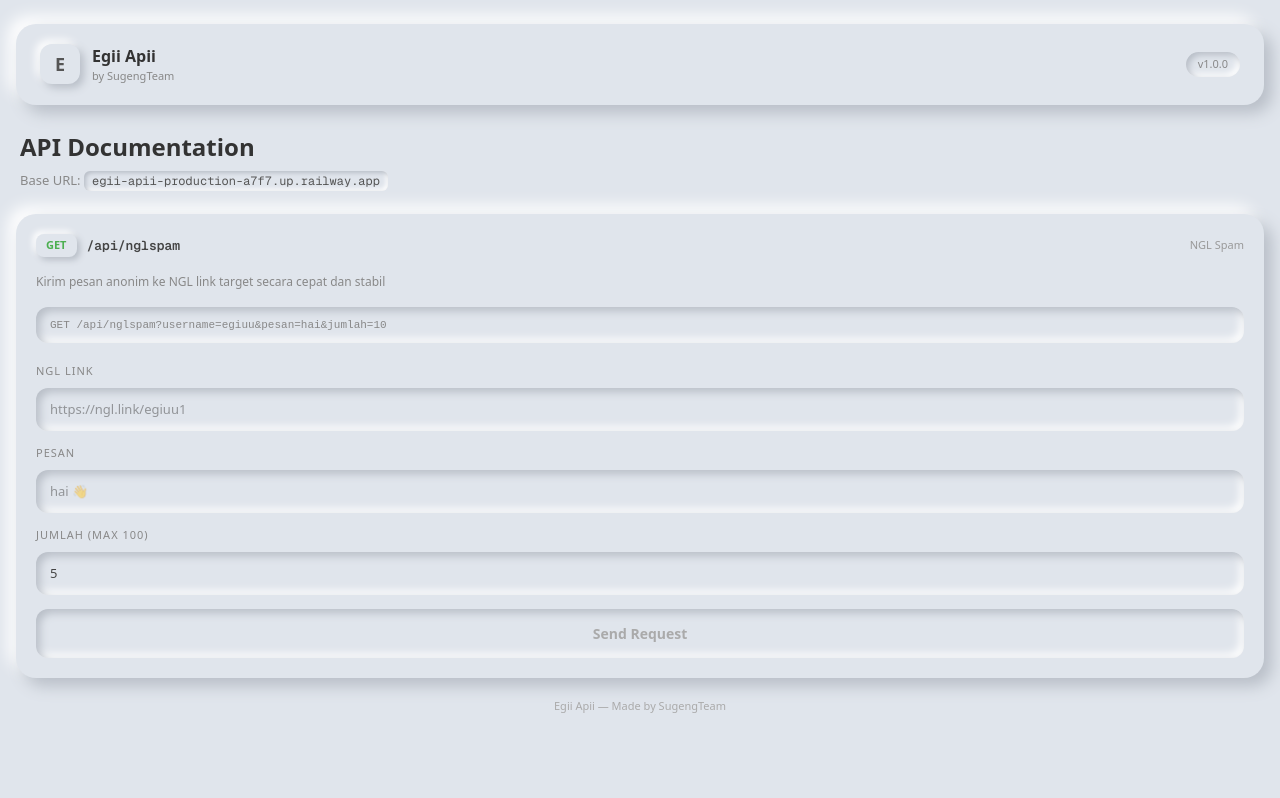
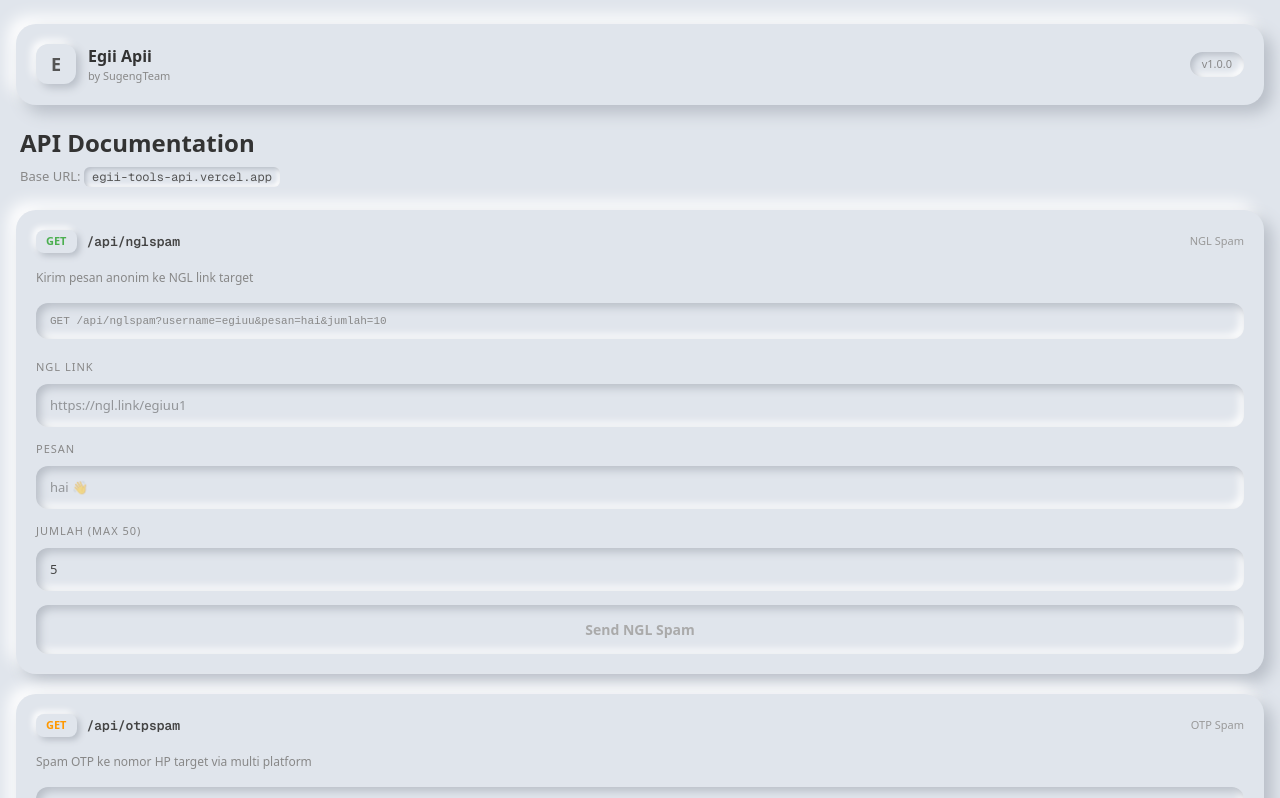
Before and after one commit to egialghazy18-rgb/egii-apii, a Next.js app: page / in a window 1280 px wide. Shown: the top 798 px of the page. Built offline with nearby package versions, Linux system fonts and the light colour scheme.

Commit message:
ui 2 cards ngl + otp

```diff
--- a/app/page.tsx
+++ b/app/page.tsx
@@ -1,215 +1,112 @@
 'use client'
 import { useState } from 'react'
 
+const neu = {
+  card: { background: '#e0e5ec', borderRadius: '20px', padding: '20px', boxShadow: '8px 8px 16px #b8bec7, -8px -8px 16px #ffffff', marginBottom: '20px' } as React.CSSProperties,
+  input: { width: '100%', boxSizing: 'border-box' as const, background: '#e0e5ec', boxShadow: 'inset 4px 4px 8px #b8bec7, inset -4px -4px 8px #ffffff', border: 'none', borderRadius: '12px', padding: '12px 14px', fontSize: '13px', color: '#444', outline: 'none' } as React.CSSProperties,
+  label: { fontSize: '11px', color: '#888', textTransform: 'uppercase' as const, letterSpacing: '1px', display: 'block', marginBottom: '8px' } as React.CSSProperties,
+  example: { background: '#e0e5ec', boxShadow: 'inset 4px 4px 8px #b8bec7, inset -4px -4px 8px #ffffff', borderRadius: '12px', padding: '10px 14px', fontSize: '11px', color: '#888', marginBottom: '20px', fontFamily: 'monospace' } as React.CSSProperties,
+  response: { background: '#e0e5ec', boxShadow: 'inset 4px 4px 8px #b8bec7, inset -4px -4px 8px #ffffff', borderRadius: '12px', padding: '14px' } as React.CSSProperties
+}
+
+function Btn({ onClick, disabled, loading, label }: any) {
+  return (
+    <button onClick={onClick} disabled={disabled} style={{ width: '100%', background: '#e0e5ec', boxShadow: disabled ? 'inset 4px 4px 8px #b8bec7, inset -4px -4px 8px #ffffff' : '6px 6px 12px #b8bec7, -6px -6px 12px #ffffff', border: 'none', borderRadius: '12px', padding: '14px', fontSize: '14px', fontWeight: '700', color: disabled ? '#aaa' : '#444', cursor: disabled ? 'not-allowed' : 'pointer' }}>
+      {loading ? 'Loading...' : label}
+    </button>
+  )
+}
+
 export default function Home() {
   const [nglUrl, setNglUrl] = useState('')
-  const [pesan, setPesan] = useState('')
-  const [jumlah, setJumlah] = useState('5')
+  const [nglPesan, setNglPesan] = useState('')
+  const [nglJumlah, setNglJumlah] = useState('5')
   const [nglResult, setNglResult] = useState<any>(null)
   const [nglLoading, setNglLoading] = useState(false)
+  const [phone, setPhone] = useState('')
+  const [otpJumlah, setOtpJumlah] = useState('1')
+  const [otpResult, setOtpResult] = useState<any>(null)
+  const [otpLoading, setOtpLoading] = useState(false)
 
   const extractUsername = (url: string) => {
-    try {
-      const u = new URL(url)
-      return u.pathname.replace('/', '').split('?')[0]
-    } catch {
-      return url.replace('https://ngl.link/', '').split('?')[0]
-    }
+    try { return new URL(url).pathname.replace('/', '').split('?')[0] }
+    catch { return url.replace('https://ngl.link/', '').split('?')[0] }
   }
 
   const handleNgl = async () => {
-    setNglLoading(true)
-    setNglResult(null)
-    const username = extractUsername(nglUrl)
-    const res = await fetch(`/api/nglspam?username=${username}&pesan=${encodeURIComponent(pesan)}&jumlah=${jumlah}`)
-    const data = await res.json()
-    setNglResult(data)
-    setNglLoading(false)
+    setNglLoading(true); setNglResult(null)
+    const res = await fetch(`/api/nglspam?username=${extractUsername(nglUrl)}&pesan=${encodeURIComponent(nglPesan)}&jumlah=${nglJumlah}`)
+    setNglResult(await res.json()); setNglLoading(false)
+  }
+
+  const handleOtp = async () => {
+    setOtpLoading(true); setOtpResult(null)
+    const res = await fetch(`/api/otpspam?phone=${phone}&jumlah=${otpJumlah}`)
+    setOtpResult(await res.json()); setOtpLoading(false)
   }
 
   return (
-    <main style={{
-      minHeight: '100vh',
-      background: '#e0e5ec',
-      fontFamily: 'system-ui, sans-serif',
-      padding: '24px 16px'
-    }}>
-      {/* Header */}
-      <div style={{
-        background: '#e0e5ec',
-        borderRadius: '20px',
-        padding: '20px 24px',
-        marginBottom: '24px',
-        boxShadow: '8px 8px 16px #b8bec7, -8px -8px 16px #ffffff',
-        display: 'flex',
-        alignItems: 'center',
-        justifyContent: 'space-between'
-      }}>
+    <main style={{ minHeight: '100vh', background: '#e0e5ec', fontFamily: 'system-ui, sans-serif', padding: '24px 16px' }}>
+      <div style={{ ...neu.card, display: 'flex', alignItems: 'center', justifyContent: 'space-between' }}>
         <div style={{ display: 'flex', alignItems: 'center', gap: '12px' }}>
-          <div style={{
-            width: '40px', height: '40px',
-            borderRadius: '12px',
-            background: '#e0e5ec',
-            boxShadow: '4px 4px 8px #b8bec7, -4px -4px 8px #ffffff',
-            display: 'flex', alignItems: 'center', justifyContent: 'center',
-            fontWeight: 'bold', fontSize: '18px', color: '#555'
-          }}>E</div>
+          <div style={{ width: '40px', height: '40px', borderRadius: '12px', background: '#e0e5ec', boxShadow: '4px 4px 8px #b8bec7, -4px -4px 8px #ffffff', display: 'flex', alignItems: 'center', justifyContent: 'center', fontWeight: 'bold', fontSize: '18px', color: '#555' }}>E</div>
           <div>
             <div style={{ fontWeight: '700', fontSize: '16px', color: '#333' }}>Egii Apii</div>
             <div style={{ fontSize: '11px', color: '#888' }}>by SugengTeam</div>
           </div>
         </div>
-        <div style={{
-          background: '#e0e5ec',
-          borderRadius: '20px',
-          padding: '4px 12px',
-          boxShadow: 'inset 3px 3px 6px #b8bec7, inset -3px -3px 6px #ffffff',
-          fontSize: '11px', color: '#888'
-        }}>v1.0.0</div>
+        <div style={{ background: '#e0e5ec', borderRadius: '20px', padding: '4px 12px', boxShadow: 'inset 3px 3px 6px #b8bec7, inset -3px -3px 6px #ffffff', fontSize: '11px', color: '#888' }}>v1.0.0</div>
       </div>
 
-      {/* Hero */}
       <div style={{ marginBottom: '24px', paddingLeft: '4px' }}>
         <h1 style={{ fontSize: '24px', fontWeight: '700', color: '#333', margin: '0 0 6px' }}>API Documentation</h1>
-        <p style={{ fontSize: '13px', color: '#888', margin: 0 }}>
-          Base URL: <code style={{
-            background: '#e0e5ec',
-            boxShadow: 'inset 2px 2px 4px #b8bec7, inset -2px -2px 4px #ffffff',
-            padding: '2px 8px', borderRadius: '6px', fontSize: '12px', color: '#555'
-          }}>egii-apii-production-a7f7.up.railway.app</code>
-        </p>
+        <p style={{ fontSize: '13px', color: '#888', margin: 0 }}>Base URL: <code style={{ background: '#e0e5ec', boxShadow: 'inset 2px 2px 4px #b8bec7, inset -2px -2px 4px #ffffff', padding: '2px 8px', borderRadius: '6px', fontSize: '12px', color: '#555' }}>egii-tools-api.vercel.app</code></p>
       </div>
 
-      {/* NGL Spam Card */}
-      <div style={{
-        background: '#e0e5ec',
-        borderRadius: '20px',
-        padding: '20px',
-        boxShadow: '8px 8px 16px #b8bec7, -8px -8px 16px #ffffff',
-        marginBottom: '20px'
-      }}>
-        {/* Badge */}
+      {/* NGL Card */}
+      <div style={neu.card}>
         <div style={{ display: 'flex', alignItems: 'center', gap: '10px', marginBottom: '16px' }}>
-          <div style={{
-            background: '#e0e5ec',
-            boxShadow: '3px 3px 6px #b8bec7, -3px -3px 6px #ffffff',
-            borderRadius: '8px', padding: '3px 10px',
-            fontSize: '11px', fontWeight: '700', color: '#4CAF50'
-          }}>GET</div>
+          <div style={{ background: '#e0e5ec', boxShadow: '3px 3px 6px #b8bec7, -3px -3px 6px #ffffff', borderRadius: '8px', padding: '3px 10px', fontSize: '11px', fontWeight: '700', color: '#4CAF50' }}>GET</div>
           <code style={{ fontSize: '13px', color: '#444', fontWeight: '600' }}>/api/nglspam</code>
           <span style={{ marginLeft: 'auto', fontSize: '11px', color: '#999' }}>NGL Spam</span>
         </div>
-
-        <p style={{ fontSize: '12px', color: '#888', marginBottom: '16px' }}>
-          Kirim pesan anonim ke NGL link target secara cepat dan stabil
-        </p>
-
-        {/* Example */}
-        <div style={{
-          background: '#e0e5ec',
-          boxShadow: 'inset 4px 4px 8px #b8bec7, inset -4px -4px 8px #ffffff',
-          borderRadius: '12px', padding: '10px 14px',
-          fontSize: '11px', color: '#888', marginBottom: '20px',
-          fontFamily: 'monospace'
-        }}>
-          GET /api/nglspam?username=egiuu&pesan=hai&jumlah=10
-        </div>
-
-        {/* Form */}
+        <p style={{ fontSize: '12px', color: '#888', marginBottom: '16px' }}>Kirim pesan anonim ke NGL link target</p>
+        <div style={neu.example}>GET /api/nglspam?username=egiuu&pesan=hai&jumlah=10</div>
         <div style={{ display: 'flex', flexDirection: 'column', gap: '14px' }}>
           <div>
-            <label style={{ fontSize: '11px', color: '#888', textTransform: 'uppercase', letterSpacing: '1px', display: 'block', marginBottom: '8px' }}>NGL Link</label>
-            <input
-              style={{
-                width: '100%', boxSizing: 'border-box',
-                background: '#e0e5ec',
-                boxShadow: 'inset 4px 4px 8px #b8bec7, inset -4px -4px 8px #ffffff',
-                border: 'none', borderRadius: '12px',
-                padding: '12px 14px', fontSize: '13px', color: '#444',
-                outline: 'none'
-              }}
-              placeholder="https://ngl.link/egiuu1"
-              value={nglUrl}
-              onChange={e => setNglUrl(e.target.value)}
-            />
-            {nglUrl && (
-              <p style={{ fontSize: '11px', color: '#888', marginTop: '6px', paddingLeft: '4px' }}>
-                Username: <span style={{ color: '#4CAF50', fontWeight: '600' }}>{extractUsername(nglUrl)}</span>
-              </p>
-            )}
+            <label style={neu.label}>NGL Link</label>
+            <input style={neu.input} placeholder="https://ngl.link/egiuu1" value={nglUrl} onChange={e => setNglUrl(e.target.value)} />
+            {nglUrl && <p style={{ fontSize: '11px', color: '#888', marginTop: '6px' }}>Username: <span style={{ color: '#4CAF50', fontWeight: '600' }}>{extractUsername(nglUrl)}</span></p>}
           </div>
-
-          <div>
-            <label style={{ fontSize: '11px', color: '#888', textTransform: 'uppercase', letterSpacing: '1px', display: 'block', marginBottom: '8px' }}>Pesan</label>
-            <input
-              style={{
-                width: '100%', boxSizing: 'border-box',
-                background: '#e0e5ec',
-                boxShadow: 'inset 4px 4px 8px #b8bec7, inset -4px -4px 8px #ffffff',
-                border: 'none', borderRadius: '12px',
-                padding: '12px 14px', fontSize: '13px', color: '#444',
-                outline: 'none'
-              }}
-              placeholder="hai 👋"
-              value={pesan}
-              onChange={e => setPesan(e.target.value)}
-            />
-          </div>
-
-          <div>
-            <label style={{ fontSize: '11px', color: '#888', textTransform: 'uppercase', letterSpacing: '1px', display: 'block', marginBottom: '8px' }}>Jumlah (max 100)</label>
-            <input
-              type="number"
-              style={{
-                width: '100%', boxSizing: 'border-box',
-                background: '#e0e5ec',
-                boxShadow: 'inset 4px 4px 8px #b8bec7, inset -4px -4px 8px #ffffff',
-                border: 'none', borderRadius: '12px',
-                padding: '12px 14px', fontSize: '13px', color: '#444',
-                outline: 'none'
-              }}
-              placeholder="5"
-              value={jumlah}
-              onChange={e => setJumlah(e.target.value)}
-            />
-          </div>
-
-          <button
-            onClick={handleNgl}
-            disabled={nglLoading || !nglUrl || !pesan}
-            style={{
-              background: '#e0e5ec',
-              boxShadow: nglLoading || !nglUrl || !pesan
-                ? 'inset 4px 4px 8px #b8bec7, inset -4px -4px 8px #ffffff'
-                : '6px 6px 12px #b8bec7, -6px -6px 12px #ffffff',
-              border: 'none', borderRadius: '12px',
-              padding: '14px', fontSize: '14px', fontWeight: '700',
-              color: nglLoading || !nglUrl || !pesan ? '#aaa' : '#444',
-              cursor: nglLoading || !nglUrl || !pesan ? 'not-allowed' : 'pointer',
-              transition: 'all 0.2s'
-            }}
-          >
-            {nglLoading ? 'Sending...' : 'Send Request'}
-          </button>
-
-          {nglResult && (
-            <div style={{
-              background: '#e0e5ec',
-              boxShadow: 'inset 4px 4px 8px #b8bec7, inset -4px -4px 8px #ffffff',
-              borderRadius: '12px', padding: '14px'
-            }}>
-              <p style={{ fontSize: '11px', color: '#888', textTransform: 'uppercase', letterSpacing: '1px', marginBottom: '8px' }}>Response</p>
-              <pre style={{ fontSize: '12px', color: '#4CAF50', margin: 0, overflow: 'auto' }}>
-                {JSON.stringify(nglResult, null, 2)}
-              </pre>
-            </div>
-          )}
+          <div><label style={neu.label}>Pesan</label><input style={neu.input} placeholder="hai 👋" value={nglPesan} onChange={e => setNglPesan(e.target.value)} /></div>
+          <div><label style={neu.label}>Jumlah (max 50)</label><input type="number" style={neu.input} placeholder="5" value={nglJumlah} onChange={e => setNglJumlah(e.target.value)} /></div>
+          <Btn onClick={handleNgl} disabled={nglLoading || !nglUrl || !nglPesan} loading={nglLoading} label="Send NGL Spam" />
+          {nglResult && <div style={neu.response}><p style={{ fontSize: '11px', color: '#888', textTransform: 'uppercase', letterSpacing: '1px', marginBottom: '8px' }}>Response</p><pre style={{ fontSize: '12px', color: '#4CAF50', margin: 0, overflow: 'auto' }}>{JSON.stringify(nglResult, null, 2)}</pre></div>}
         </div>
       </div>
 
-      <p style={{ textAlign: 'center', fontSize: '11px', color: '#aaa', marginTop: '16px' }}>
-        Egii Apii — Made by SugengTeam
-      </p>
+      {/* OTP Card */}
+      <div style={neu.card}>
+        <div style={{ display: 'flex', alignItems: 'center', gap: '10px', marginBottom: '16px' }}>
+          <div style={{ background: '#e0e5ec', boxShadow: '3px 3px 6px #b8bec7, -3px -3px 6px #ffffff', borderRadius: '8px', padding: '3px 10px', fontSize: '11px', fontWeight: '700', color: '#FF9800' }}>GET</div>
+          <code style={{ fontSize: '13px', color: '#444', fontWeight: '600' }}>/api/otpspam</code>
+          <span style={{ marginLeft: 'auto', fontSize: '11px', color: '#999' }}>OTP Spam</span>
+        </div>
+        <p style={{ fontSize: '12px', color: '#888', marginBottom: '16px' }}>Spam OTP ke nomor HP target via multi platform</p>
+        <div style={neu.example}>GET /api/otpspam?phone=08xxxxxxxxxx&jumlah=3</div>
+        <div style={{ display: 'flex', flexDirection: 'column', gap: '14px' }}>
+          <div><label style={neu.label}>Nomor HP Target</label><input style={neu.input} placeholder="08xxxxxxxxxx" value={phone} onChange={e => setPhone(e.target.value)} /></div>
+          <div>
+            <label style={neu.label}>Jumlah Round (max 10)</label>
+            <input type="number" style={neu.input} placeholder="1" value={otpJumlah} onChange={e => setOtpJumlah(e.target.value)} />
+            <p style={{ fontSize: '11px', color: '#888', marginTop: '6px' }}>1 round = 6 platform sekaligus</p>
+          </div>
+          <Btn onClick={handleOtp} disabled={otpLoading || !phone} loading={otpLoading} label="Send OTP Spam" />
+          {otpResult && <div style={neu.response}><p style={{ fontSize: '11px', color: '#888', textTransform: 'uppercase', letterSpacing: '1px', marginBottom: '8px' }}>Response</p><pre style={{ fontSize: '12px', color: '#FF9800', margin: 0, overflow: 'auto' }}>{JSON.stringify(otpResult, null, 2)}</pre></div>}
+        </div>
+      </div>
+
+      <p style={{ textAlign: 'center', fontSize: '11px', color: '#aaa', marginTop: '8px' }}>Egii Apii — Made by SugengTeam</p>
     </main>
   )
 }
```
